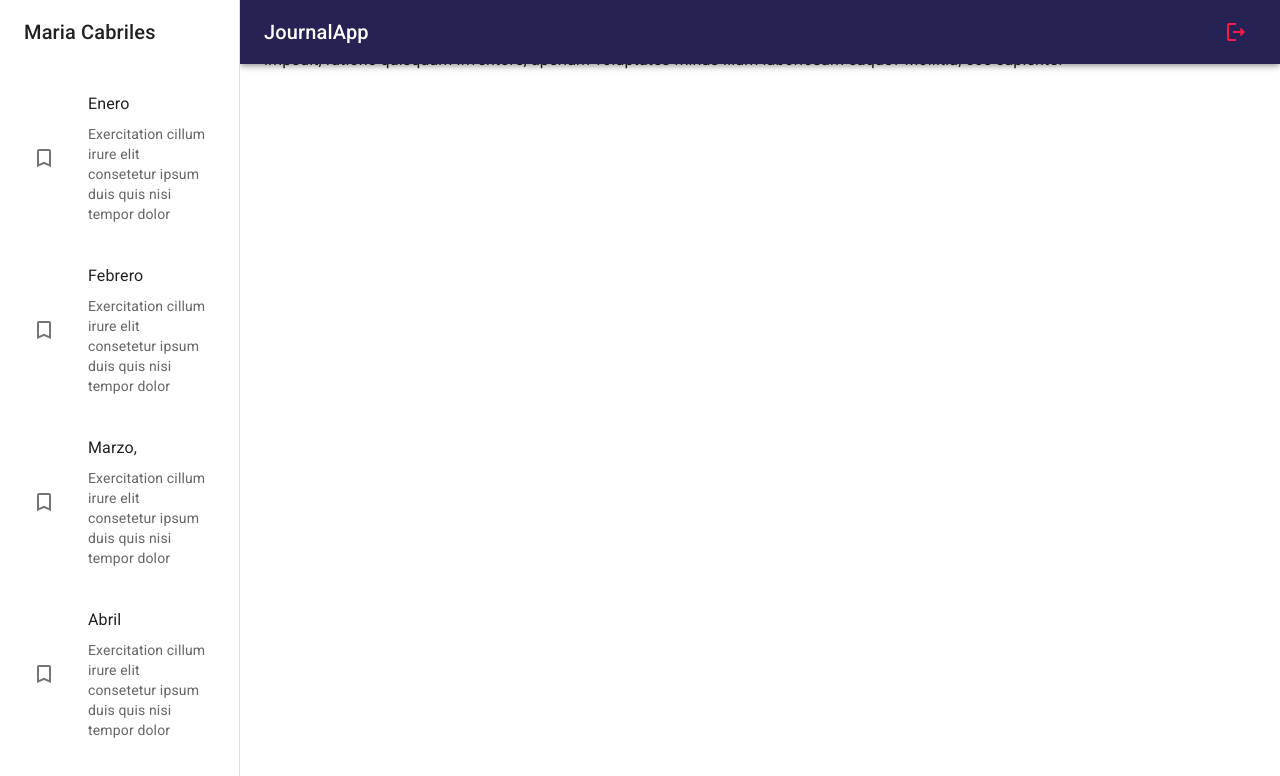
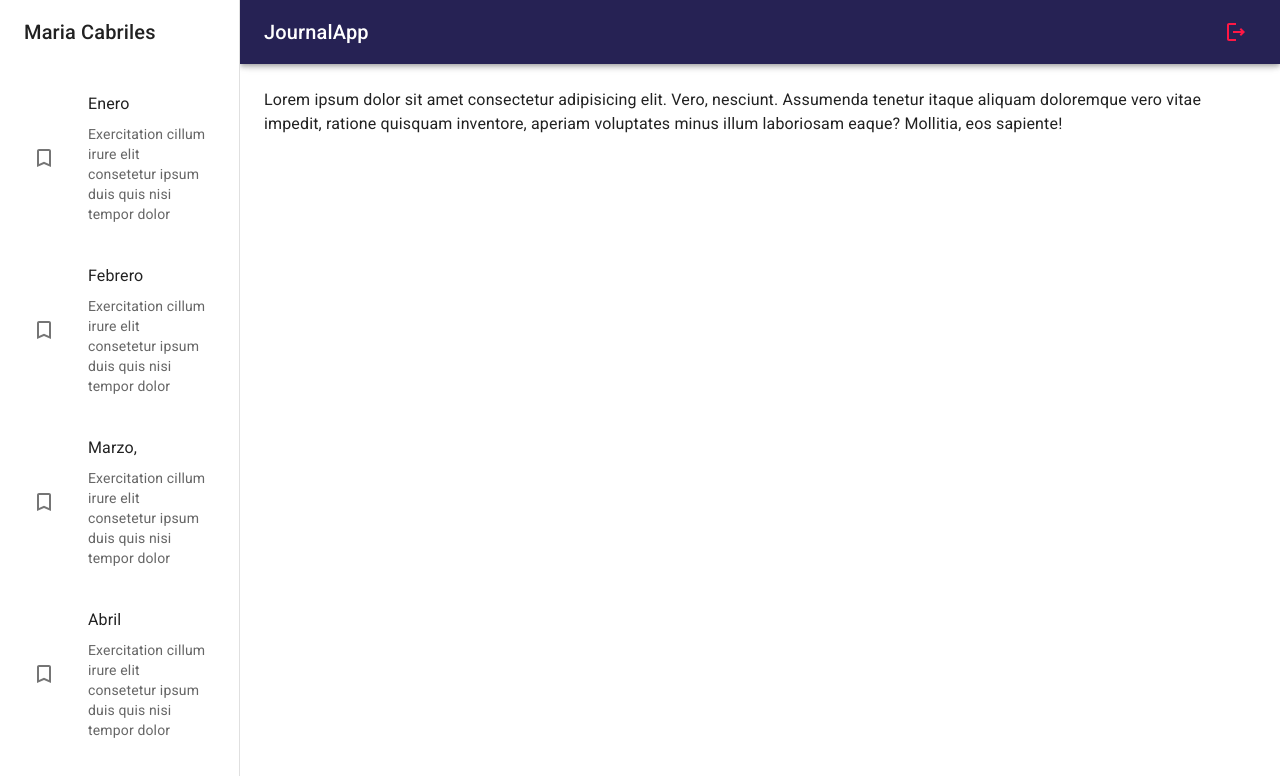
Before and after one commit to Mariacabriles29/Journal-App, a React (Vite) app: page / in a window 1280 px wide. Shown: the top 776 px of the page. Built offline with nearby package versions, Linux system fonts and the light colour scheme.

Commit message:
feat: adding Toolbar

```diff
--- a/src/journal/layout/JournalLayout.jsx
+++ b/src/journal/layout/JournalLayout.jsx
@@ -1,6 +1,7 @@
 import { Box } from "@mui/system";
 import { NavBar } from "../components/NavBar";
 import { SideBar } from "../components/SideBar";
+import { Toolbar } from "@mui/material";
 
 const drawerWidth=240;
 export const JournalLayout = ({children}) => {
@@ -15,6 +16,7 @@ export const JournalLayout = ({children}) => {
         sx={{flexGrow:1, p:3 }}>
 
             {/* Toolbar */}
+            <Toolbar/>
             {children}
 
         </Box>
```
